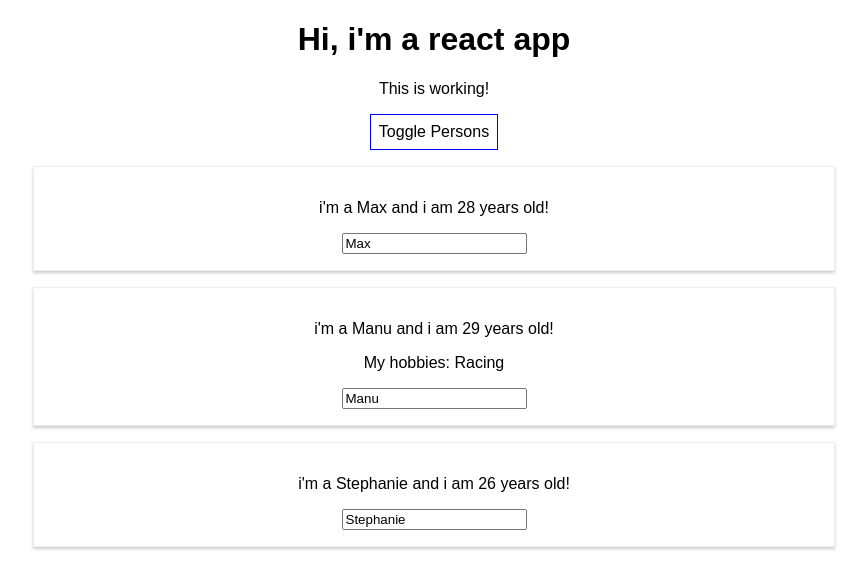
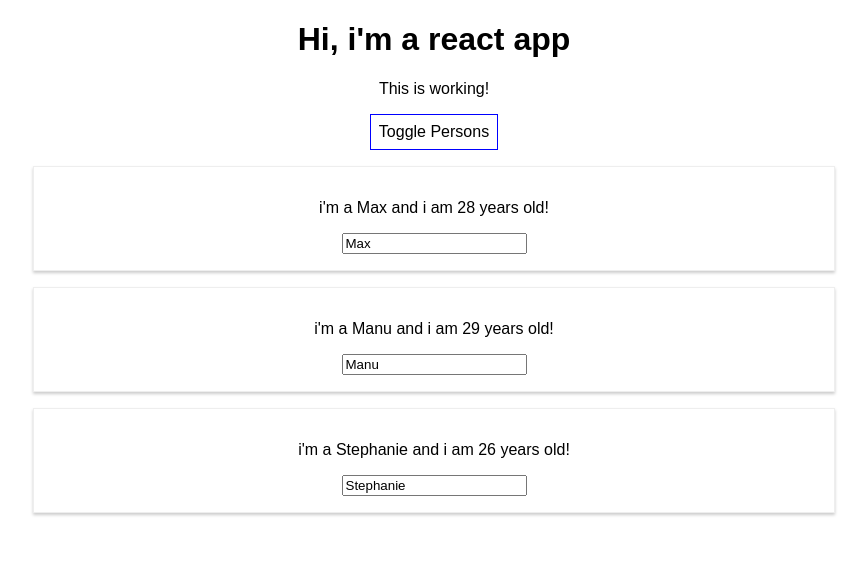
Before and after one commit to maltezc/react-complete-guide, a React (Create React App) app: page / in a window 1280 px wide. Both pictures are taken after a click on the button "Toggle Persons". Shown: the top 588 px of the page, without its empty margins (206-1073 px from the left). Built offline with nearby package versions, Linux system fonts and the light colour scheme.

Commit message:
4.55 - Updating State Immutably

```diff
--- a/src/App.js
+++ b/src/App.js
@@ -16,18 +16,7 @@
     }
 
 
-    switchNameHandler = (newName) => { // handles switch name button function
-        // console.log('was clicked')
-        // this.state.persons[0].name = 'Maximilian' //calls state from above. doesnt work
-    this.setState({ // setState changes the state.
-        persons: [
-            { name: newName, age: 28 },
-            { name: 'Manu', age: 29 },
-            { name: 'Stephanie', age: 27 }
-        ]
-    })
 
-    }
 
     nameChangedHandler = (event) => {
         this.setState( {
@@ -40,12 +29,17 @@
         })
     }
 
+    deletePersonHandler = (personIndex) => {
+        // const persons = this.state.persons.slice();
+        const persons = [...this.state.persons]; // always update state with an immutable fashion like so.
+        persons.splice(personIndex, 1); // will remove 1 element from the array
+        this.setState({persons: persons});
+    }
+
     togglePersonHandler = () => {
         const doesShow = this.state.showPersons;
         this.setState({showPersons: !doesShow});
     }
-
-
 
 
   render() {
@@ -62,17 +56,12 @@
     if (this.state.showPersons) {
         persons = (
           <div>
-              <Person
-                  name={this.state.persons[0].name}
-                  age={this.state.persons[0].age}/> {/*This, along with the Person import brings in the Person component */}
-              <Person
-                  name={this.state.persons[1].name}
-                  age={this.state.persons[1].age}
-                  click={this.switchNameHandler.bind(this,'Max!')}
-                  changed={this.nameChangedHandler} > My hobbies: Racing</Person> {/*use bind over function call above where ever possible*/}
-              <Person
-                  name={this.state.persons[2].name}
-                  age={this.state.persons[2].age}/>
+              {this.state.persons.map((person, index) => {
+                  return <Person
+                  click={() => this.deletePersonHandler(index)}
+                  name={person.name}
+                  age={person.age}  />
+              })}
           </div>
 
         )
```
